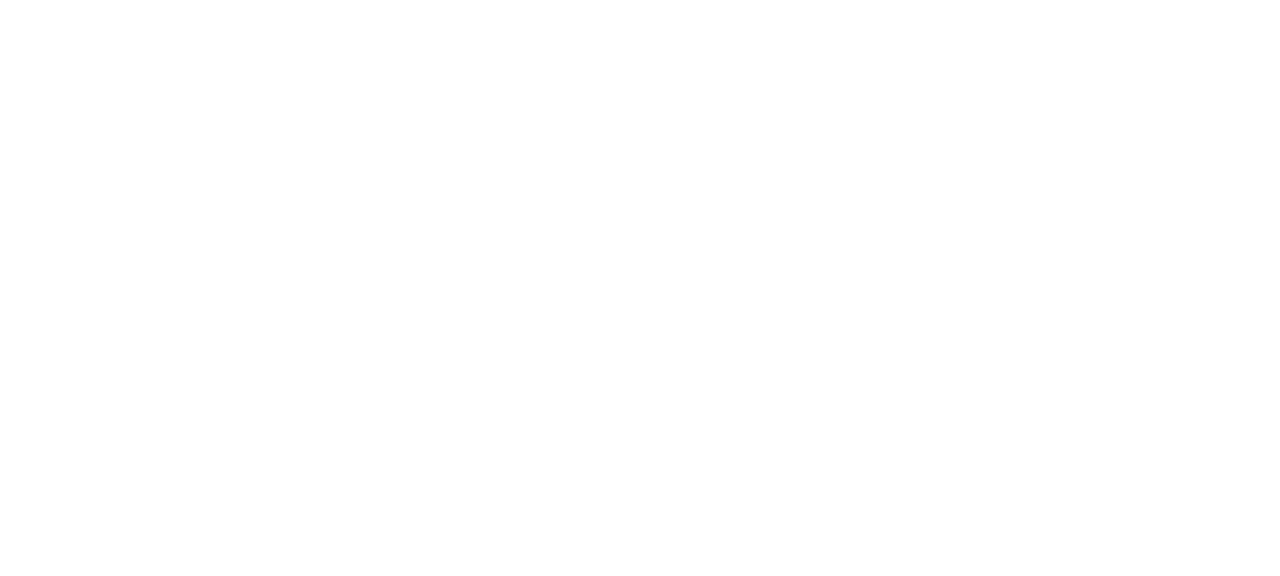
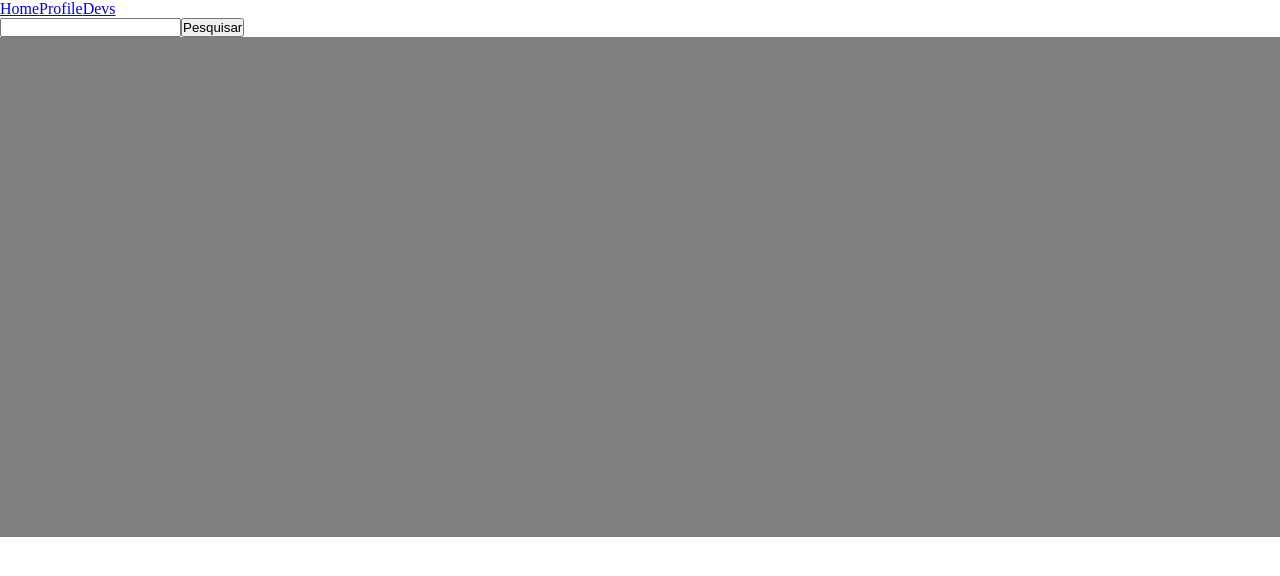
Before and after one commit to arycmn/Kenziehub, a React (Create React App) app: page /devs in a window 1280 px wide. Shown: the top 576 px of the page. Built offline with nearby package versions, Linux system fonts and the light colour scheme.

Commit message:
criado página de Devs

```diff
--- /dev/null
+++ b/src/pages/devs/index.jsx
@@ -0,0 +1,29 @@
+import { useState } from "react";
+import { Container, Input, Form, Button, CardContainer } from "./style";
+import Header from "../../components/header";
+
+const Devs = () => {
+  const [input, setInput] = useState("");
+
+  const handdleInput = (event) => {
+    setInput(event.target.value);
+  };
+
+  const handdleSubmit = (event) => {
+    event.preventDefault();
+    console.log(input);
+  };
+
+  return (
+    <Container>
+      <Header />
+      <Form onSubmit={(event) => handdleSubmit(event)}>
+        <Input onChange={(event) => handdleInput(event)} value={input} />
+        <Button type="submit">Pesquisar</Button>
+      </Form>
+      <CardContainer />
+    </Container>
+  );
+};
+
+export default Devs;
--- /dev/null
+++ b/src/pages/devs/style.js
@@ -0,0 +1,18 @@
+import styled from "styled-components";
+
+export const Container = styled.div`
+  width: 100%;
+  height: 100%;
+`;
+
+export const Form = styled.form``;
+
+export const Input = styled.input``;
+
+export const Button = styled.button``;
+
+export const CardContainer = styled.div`
+  width: 100%;
+  height: 500px;
+  background-color: gray;
+`;
--- a/src/routes/index.jsx
+++ b/src/routes/index.jsx
@@ -1,4 +1,5 @@
 import { Switch, Route } from "react-router-dom";
+import Devs from "../pages/devs";
 
 const Routes = () => (
   <Switch>
@@ -6,7 +7,9 @@
     <Route path="/profile" exact />
     <Route path="/login" exact />
     <Route path="/register" exact />
-    <Route path="/devs" exact />
+    <Route path="/devs" exact>
+      <Devs />
+    </Route>
   </Switch>
 );
 
```
Also changed, not shown: 1 other file (tests, documents, lock files or other folders).
